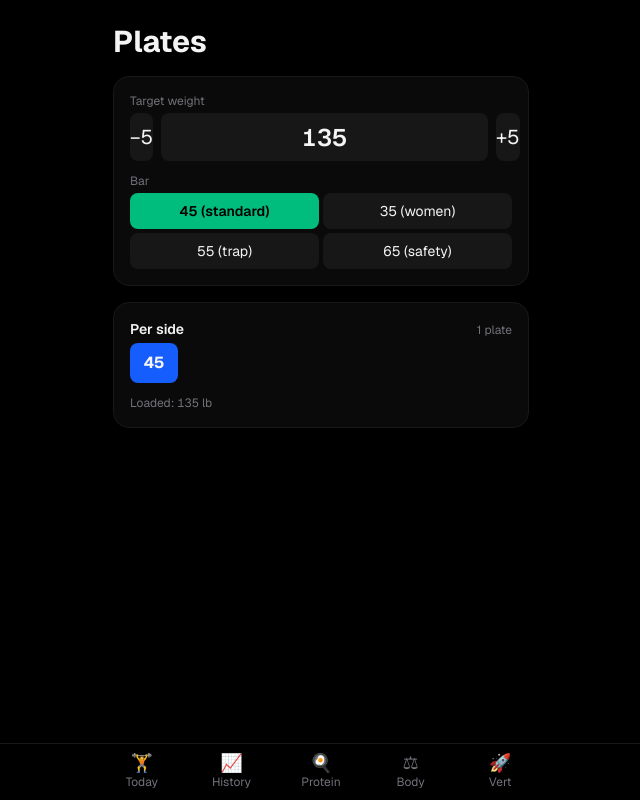
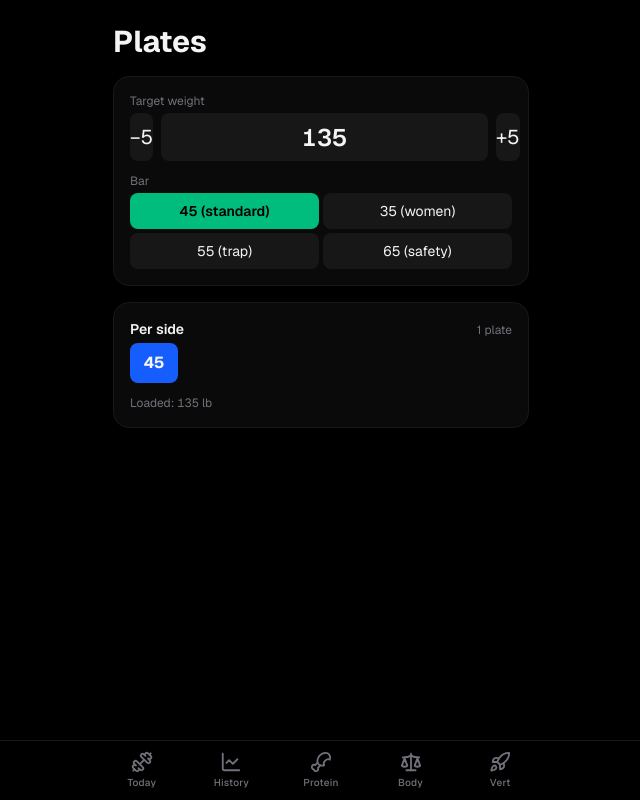
Before and after one commit to johnnyhliang/workoutlogger, a Next.js app: page /plates in a window 1280 px wide. Shown: the whole page, without its empty margins (319-959 px from the left). Built offline with nearby package versions, Linux system fonts and the light colour scheme.

Commit message:
style: swap bottom nav emoji for lucide-react icons
Dumbbell / ChartLine / Drumstick / Scale / Rocket. Stroke thickens on active item; aria-labels added. Sport emojis (🏀 🏐) stay on pickup buttons since lucide has no basketball icon.

```diff
--- a/app/components/BottomNav.tsx
+++ b/app/components/BottomNav.tsx
@@ -2,13 +2,15 @@
 
 import Link from 'next/link';
 import { usePathname } from 'next/navigation';
+import { Dumbbell, ChartLine, Drumstick, Scale, Rocket } from 'lucide-react';
+import type { LucideIcon } from 'lucide-react';
 
-const items = [
-  { href: '/', label: 'Today', icon: '🏋' },
-  { href: '/history', label: 'History', icon: '📈' },
-  { href: '/meals', label: 'Protein', icon: '🍳' },
-  { href: '/weight', label: 'Body', icon: '⚖' },
-  { href: '/vert', label: 'Vert', icon: '🚀' },
+const items: { href: string; label: string; Icon: LucideIcon }[] = [
+  { href: '/', label: 'Today', Icon: Dumbbell },
+  { href: '/history', label: 'History', Icon: ChartLine },
+  { href: '/meals', label: 'Protein', Icon: Drumstick },
+  { href: '/weight', label: 'Body', Icon: Scale },
+  { href: '/vert', label: 'Vert', Icon: Rocket },
 ];
 
 export function BottomNav() {
@@ -18,19 +20,26 @@ export function BottomNav() {
   return (
     <nav className="fixed bottom-0 left-0 right-0 z-40 border-t border-[var(--color-border)] bg-black/95 backdrop-blur supports-[backdrop-filter]:bg-black/70">
       <ul className="mx-auto flex max-w-md items-stretch justify-around">
-        {items.map((it) => {
+        {items.map(({ href, label, Icon }) => {
           const active =
-            pathname === it.href || (it.href !== '/' && pathname.startsWith(it.href));
+            pathname === href || (href !== '/' && pathname.startsWith(href));
           return (
-            <li key={it.href} className="flex-1">
+            <li key={href} className="flex-1">
               <Link
-                href={it.href}
-                className={`flex flex-col items-center gap-0.5 py-2.5 text-xs ${
-                  active ? 'text-[var(--color-accent)]' : 'text-[var(--color-muted)]'
+                href={href}
+                aria-label={label}
+                className={`flex flex-col items-center gap-0.5 py-2.5 text-[10px] font-medium tracking-wide transition-colors ${
+                  active
+                    ? 'text-[var(--color-accent)]'
+                    : 'text-[var(--color-muted)] hover:text-[var(--color-fg)]'
                 }`}
               >
-                <span className="text-lg leading-none">{it.icon}</span>
-                <span>{it.label}</span>
+                <Icon
+                  size={22}
+                  strokeWidth={active ? 2.4 : 2}
+                  className="transition-transform"
+                />
+                <span>{label}</span>
               </Link>
             </li>
           );
--- a/package.json
+++ b/package.json
@@ -14,6 +14,7 @@
   "dependencies": {
     "@libsql/client": "^0.17.3",
     "drizzle-orm": "^0.45.2",
+    "lucide-react": "^1.14.0",
     "next": "16.2.6",
     "react": "19.2.4",
     "react-dom": "19.2.4"
```
Also changed, not shown: 1 other file (tests, documents, lock files or other folders).
